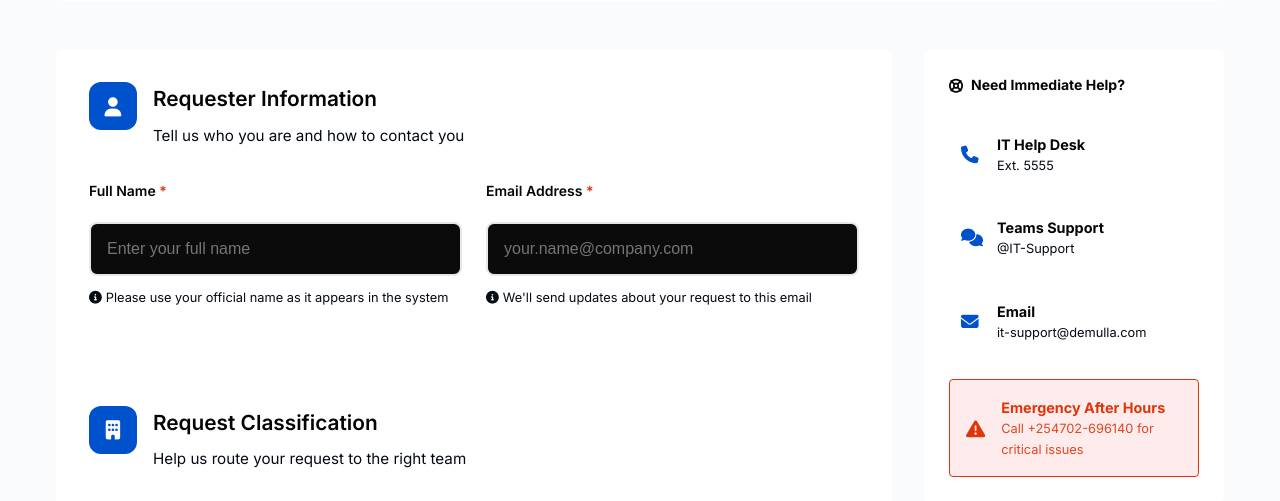
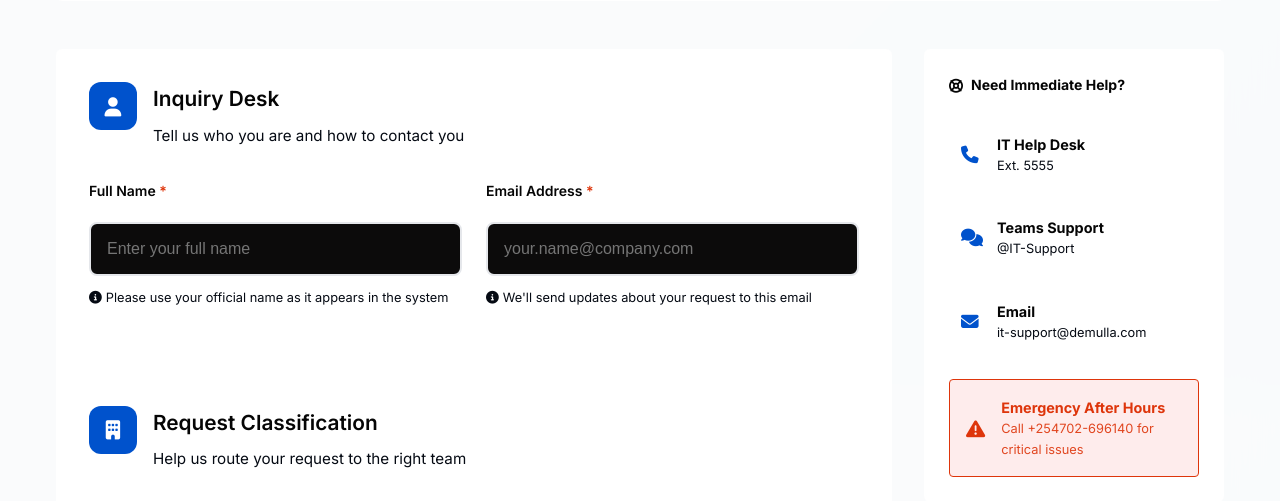
Before and after one commit to donmaleek/IT-service-tracker, a Flask app: page /submit in a window 1280 px wide. Shown: the part 415-916 px from the top of the page. Run offline with Flask 3, Linux system fonts and the light colour scheme.

Commit message:
editing README

```diff
--- a/templates/submit_request.html
+++ b/templates/submit_request.html
@@ -70,7 +70,7 @@ Provides elegant interface for staff to submit IT service requests.
                             <i class="fas fa-user"></i>
                         </div>
                         <div class="section-content">
-                            <h3>Requester Information</h3>
+                            <h3>Inquiry Desk</h3>
                             <p>Tell us who you are and how to contact you</p>
                         </div>
                     </div>
```
